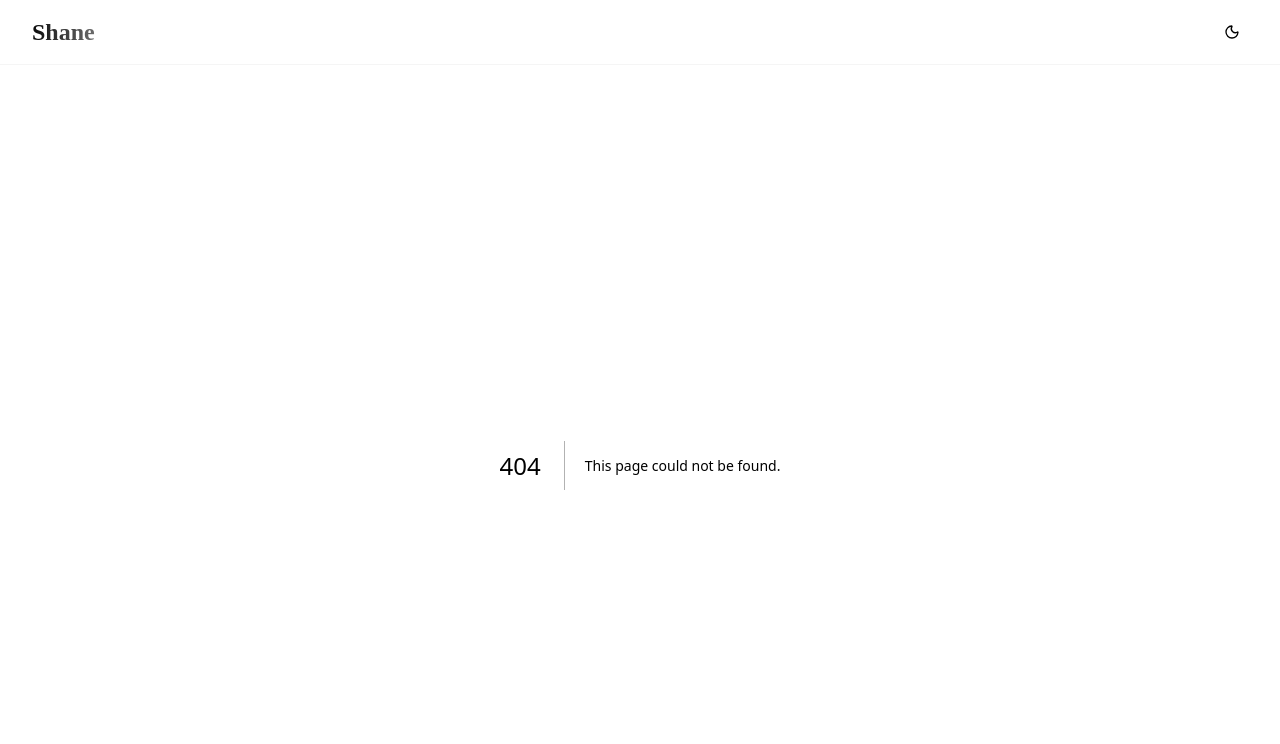
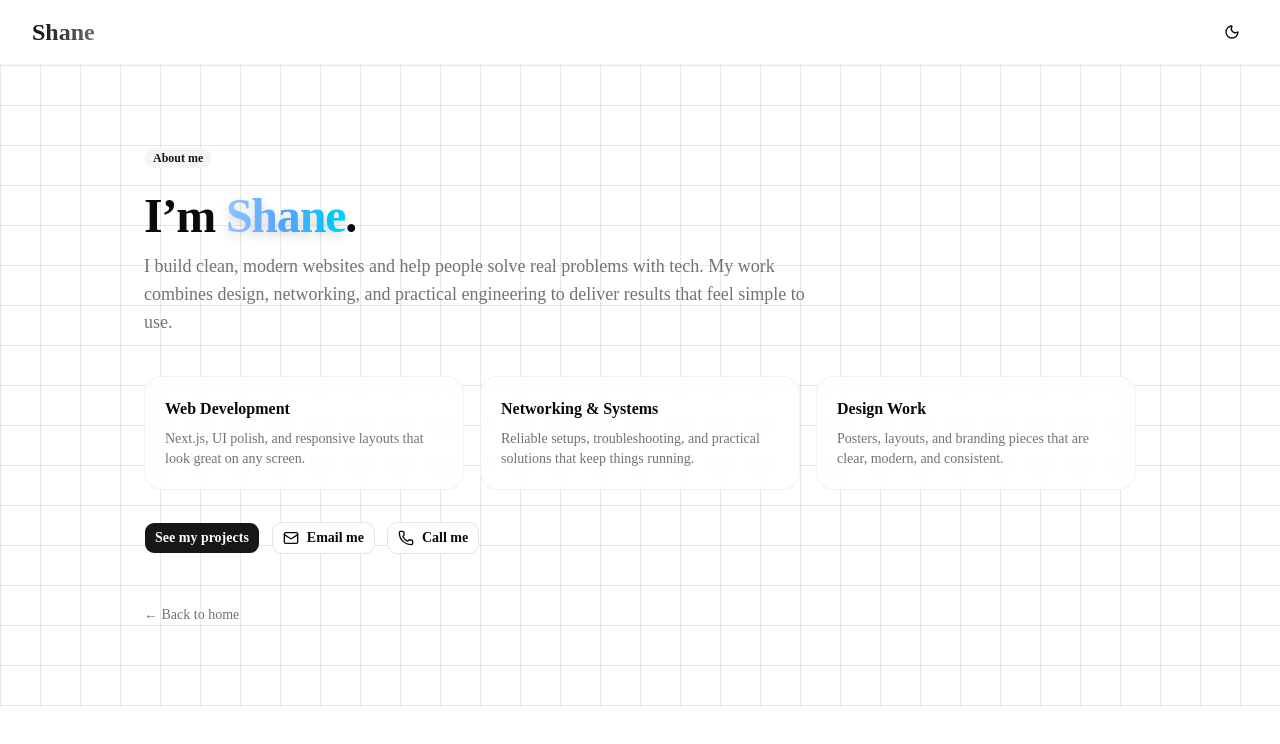
Before and after one commit to shanebaks/My-First-Website, a Next.js app: page /about in a window 1280 px wide. Before the commit this address had no page. Shown: the top 744 px of the page. Built offline with nearby package versions, Linux system fonts and the light colour scheme.

Commit message:
my-first-website

```diff
--- /dev/null
+++ b/app/about/page.tsx
@@ -0,0 +1,93 @@
+"use client";
+
+import Link from "next/link";
+import { motion } from "framer-motion";
+import { Badge } from "@/components/ui/badge";
+import { Button } from "@/components/ui/button";
+import { Mail, Phone } from "lucide-react";
+
+export default function AboutPage() {
+  return (
+    <main className="bg-background antialiased">
+      <section className="relative overflow-hidden">
+        <div className="absolute inset-0 [background-size:40px_40px] select-none [background-image:linear-gradient(to_right,rgba(23,23,23,0.10)_1px,transparent_1px),linear-gradient(to_bottom,rgba(23,23,23,0.10)_1px,transparent_1px)] dark:[background-image:linear-gradient(to_right,rgba(255,255,255,0.08)_1px,transparent_1px),linear-gradient(to_bottom,rgba(255,255,255,0.08)_1px,transparent_1px)]" />
+
+        <div className="relative z-10 max-w-5xl mx-auto px-4 py-20">
+          <motion.div
+            initial={{ opacity: 0, y: 14 }}
+            animate={{ opacity: 1, y: 0 }}
+            transition={{ duration: 0.6 }}
+            className="space-y-6"
+          >
+            <Badge variant="secondary" className="w-fit font-semibold">
+              About me
+            </Badge>
+
+            <div className="space-y-3">
+              <h1 className="text-4xl md:text-5xl font-bold tracking-tight">
+                I’m{" "}
+                <span className="bg-gradient-to-r from-blue-300 via-blue-400 to-cyan-400 bg-clip-text text-transparent drop-shadow-lg">
+                  Shane
+                </span>
+                .
+              </h1>
+              <p className="text-lg text-muted-foreground max-w-2xl font-medium">
+                I build clean, modern websites and help people solve real problems with
+                tech. My work combines design, networking, and practical engineering to
+                deliver results that feel simple to use.
+              </p>
+            </div>
+
+            <div className="grid grid-cols-1 sm:grid-cols-2 lg:grid-cols-3 gap-4 pt-4">
+              <div className="rounded-2xl border border-border/50 bg-background/60 backdrop-blur p-5">
+                <p className="font-semibold">Web Development</p>
+                <p className="text-sm text-muted-foreground mt-2">
+                  Next.js, UI polish, and responsive layouts that look great on any
+                  screen.
+                </p>
+              </div>
+              <div className="rounded-2xl border border-border/50 bg-background/60 backdrop-blur p-5">
+                <p className="font-semibold">Networking & Systems</p>
+                <p className="text-sm text-muted-foreground mt-2">
+                  Reliable setups, troubleshooting, and practical solutions that keep
+                  things running.
+                </p>
+              </div>
+              <div className="rounded-2xl border border-border/50 bg-background/60 backdrop-blur p-5">
+                <p className="font-semibold">Design Work</p>
+                <p className="text-sm text-muted-foreground mt-2">
+                  Posters, layouts, and branding pieces that are clear, modern, and
+                  consistent.
+                </p>
+              </div>
+            </div>
+
+            <div className="flex flex-col sm:flex-row gap-3 pt-2">
+              <Button asChild className="font-semibold">
+                <Link href="/#projects">See my projects</Link>
+              </Button>
+              <Button variant="outline" asChild className="font-semibold">
+                <a href="mailto:shanesewa824@gmail.com" className="inline-flex items-center gap-2">
+                  <Mail className="h-4 w-4" />
+                  Email me
+                </a>
+              </Button>
+              <Button variant="outline" asChild className="font-semibold">
+                <a href="tel:+254757458658" className="inline-flex items-center gap-2">
+                  <Phone className="h-4 w-4" />
+                  Call me
+                </a>
+              </Button>
+            </div>
+
+            <div className="pt-6">
+              <Link href="/" className="text-sm text-muted-foreground hover:text-foreground transition-colors">
+                ← Back to home
+              </Link>
+            </div>
+          </motion.div>
+        </div>
+      </section>
+    </main>
+  );
+}
```
